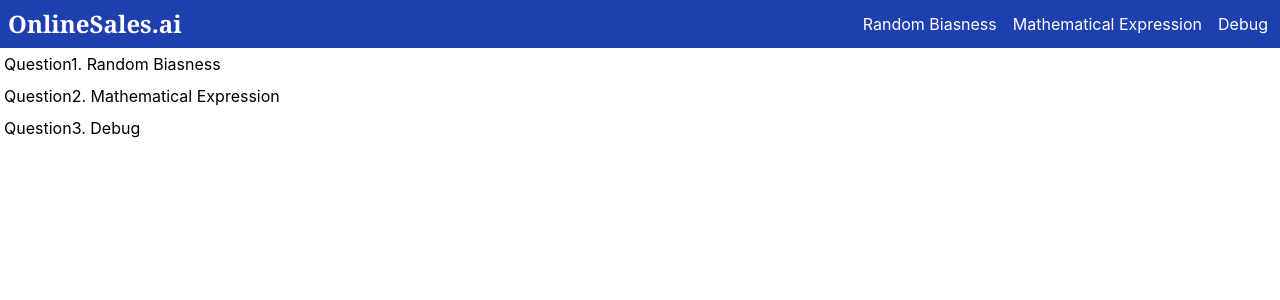
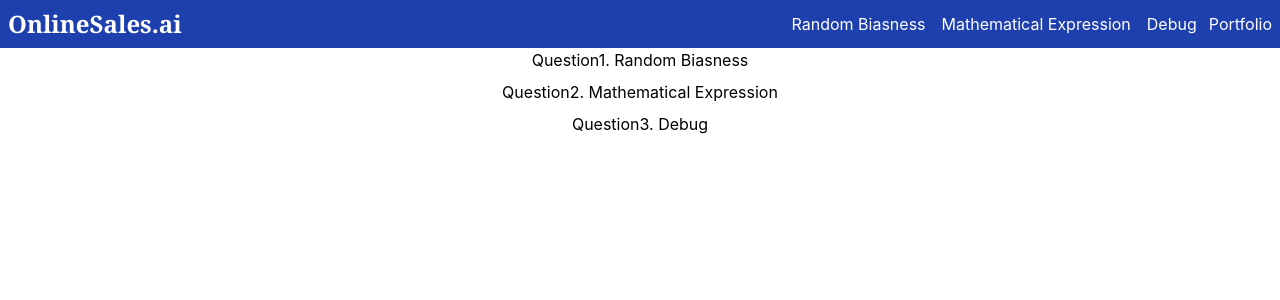
Before and after one commit to kundusaikat/onlinesales.ai, a React (Create React App) app in the folder frontend/: page / in a window 1280 px wide. Shown: the top 300 px of the page. Built offline with nearby package versions, Linux system fonts and the light colour scheme.

Commit message:
Feature Added

```diff
--- a/frontend/public/index.html
+++ b/frontend/public/index.html
@@ -7,7 +7,7 @@
     <meta name="theme-color" content="#000000" />
     <meta
       name="description"
-      content="Web site created using create-react-app"
+      content="Online sales assignment"
     />
     <link rel="apple-touch-icon" href="%PUBLIC_URL%/logo192.png" />
     <!--
@@ -24,7 +24,7 @@
       work correctly both with client-side routing and a non-root public URL.
       Learn how to configure a non-root public URL by running `npm run build`.
     -->
-    <title>React App</title>
+    <title>Online sales assignment</title>
   </head>
   <body>
     <noscript>You need to enable JavaScript to run this app.</noscript>
--- a/frontend/src/Homepage/Homepage.jsx
+++ b/frontend/src/Homepage/Homepage.jsx
@@ -1,9 +1,8 @@
-import React from 'react'
-import { Link } from 'react-router-dom';
+import React from "react";
+import { Link } from "react-router-dom";
 import { v4 as uuid } from "uuid";
 
 export const Homepage = () => {
-
   const HomeRouteList = [
     {
       title: "Random Biasness",
@@ -19,14 +18,15 @@ export const Homepage = () => {
     },
   ];
   return (
-    <div>
-        {HomeRouteList.map((el,i) => (
+    <div className="flex flex-col justify-center items-center gap-2">
+      {HomeRouteList.map((el, i) => (
         <Link to={el.path} key={uuid()}>
-              <div className="hover:bg-zinc-800 p-1 rounded-lg cursor-pointer hover:text-white">
-                Question{i+1}. {el.title}
+          <div className="hover:bg-zinc-800 p-2 rounded-lg cursor-pointer hover:text-white inline">
+            Question{i + 1}. {el.title}
           </div>
         </Link>
       ))}
+
     </div>
-  )
-}
+  );
+};
--- a/frontend/src/Homepage/Navbar.jsx
+++ b/frontend/src/Homepage/Navbar.jsx
@@ -25,9 +25,7 @@ export const Navbar = () => {
     <div>
       <div className="sticky top-0 left-0 bg-blue-800 p-2 text-white flex justify-between">
         <Link to="/" className="m-auto md:m-0">
-        <p className="font-serif text-2xl font-bold  ">
-          OnlineSales.ai
-        </p>
+          <p className="font-serif text-2xl font-bold  ">OnlineSales.ai</p>
         </Link>
         <div className="hidden md:flex gap-2 justify-center items-center">
           {HomeRouteList.map((el) => (
@@ -37,6 +35,9 @@ export const Navbar = () => {
               </div>
             </Link>
           ))}
+          <a href="https://saikatkundu.online" target="_blank" rel="noreferrer">
+            <p>Portfolio</p>
+          </a>
         </div>
 
         <div
@@ -56,6 +57,9 @@ export const Navbar = () => {
               </div>
             </Link>
           ))}
+          <a href="https://saikatkundu.online" rel="noreferrer" target="_blank">
+            <p>Portfolio</p>
+          </a>
 
           <div
             className="absolute top-5 right-5 cursor-pointer"
```
Lines whose indentation alone changed are shown as unchanged.
